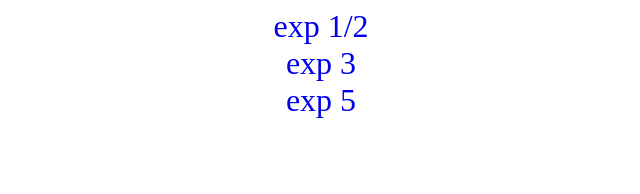
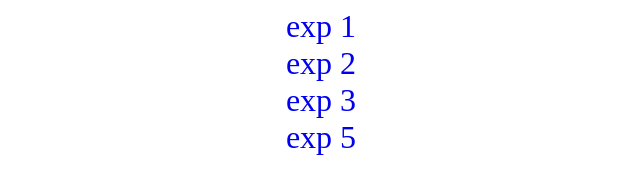
Before and after one commit to prajwaltulawe/sem6, a plain HTML site: page cc/index.html in a window 1280 px wide. Shown: the whole page, without its empty margins (319-959 px from the left). Drawn offline with Linux system fonts and the light colour scheme.

Commit message:
Update index.html

```diff
--- a/cc/index.html
+++ b/cc/index.html
@@ -19,7 +19,8 @@
     </style>
 </head>
 <body>
-    <a href="1-2.txt.txt">exp 1/2</a>
+    <a href="1.txt">exp 1</a>
+    <a href="2.txt">exp 2</a>
     <a href="3.txt">exp 3</a>
     <a href="5.txt">exp 5</a>
 </body>
```
